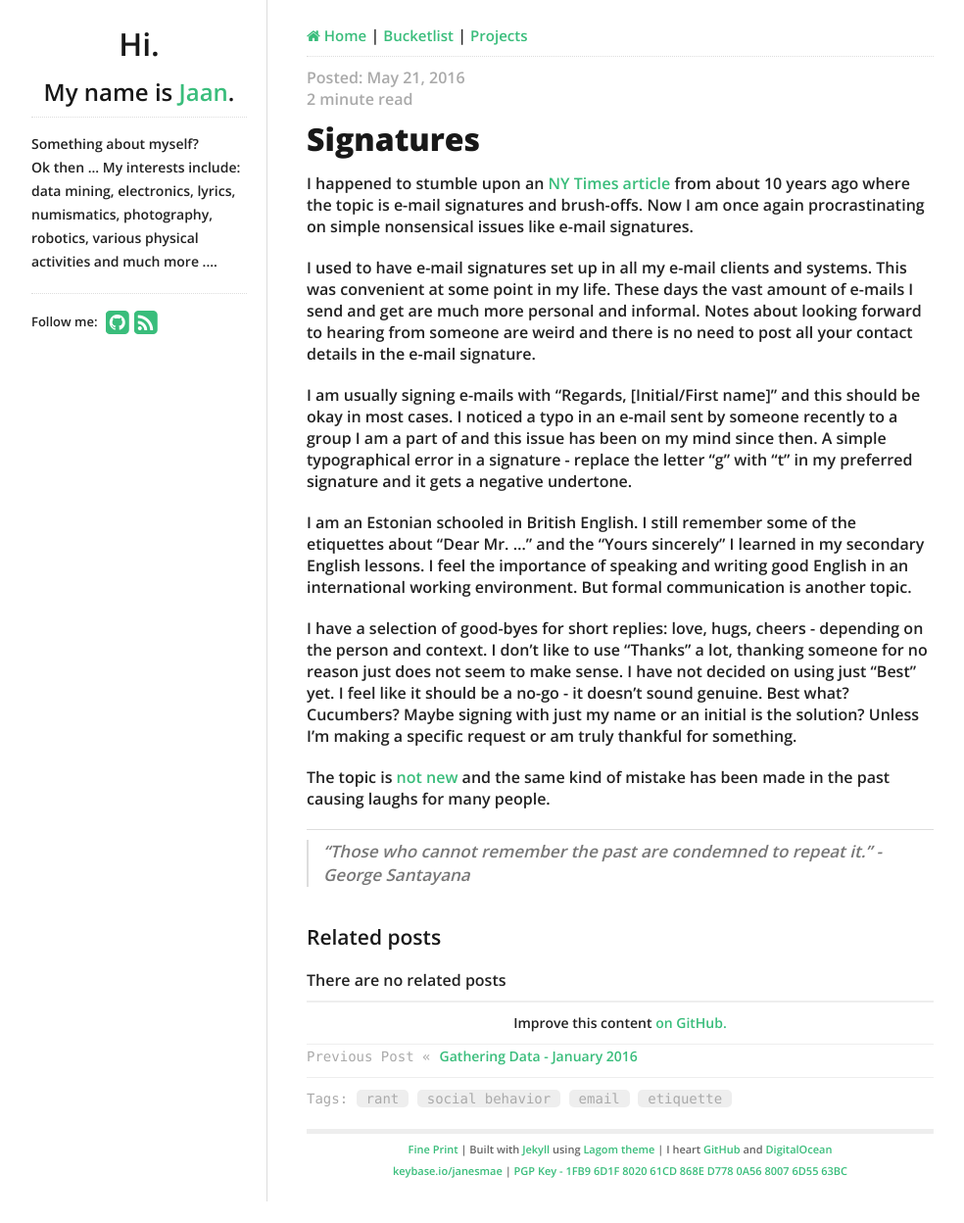
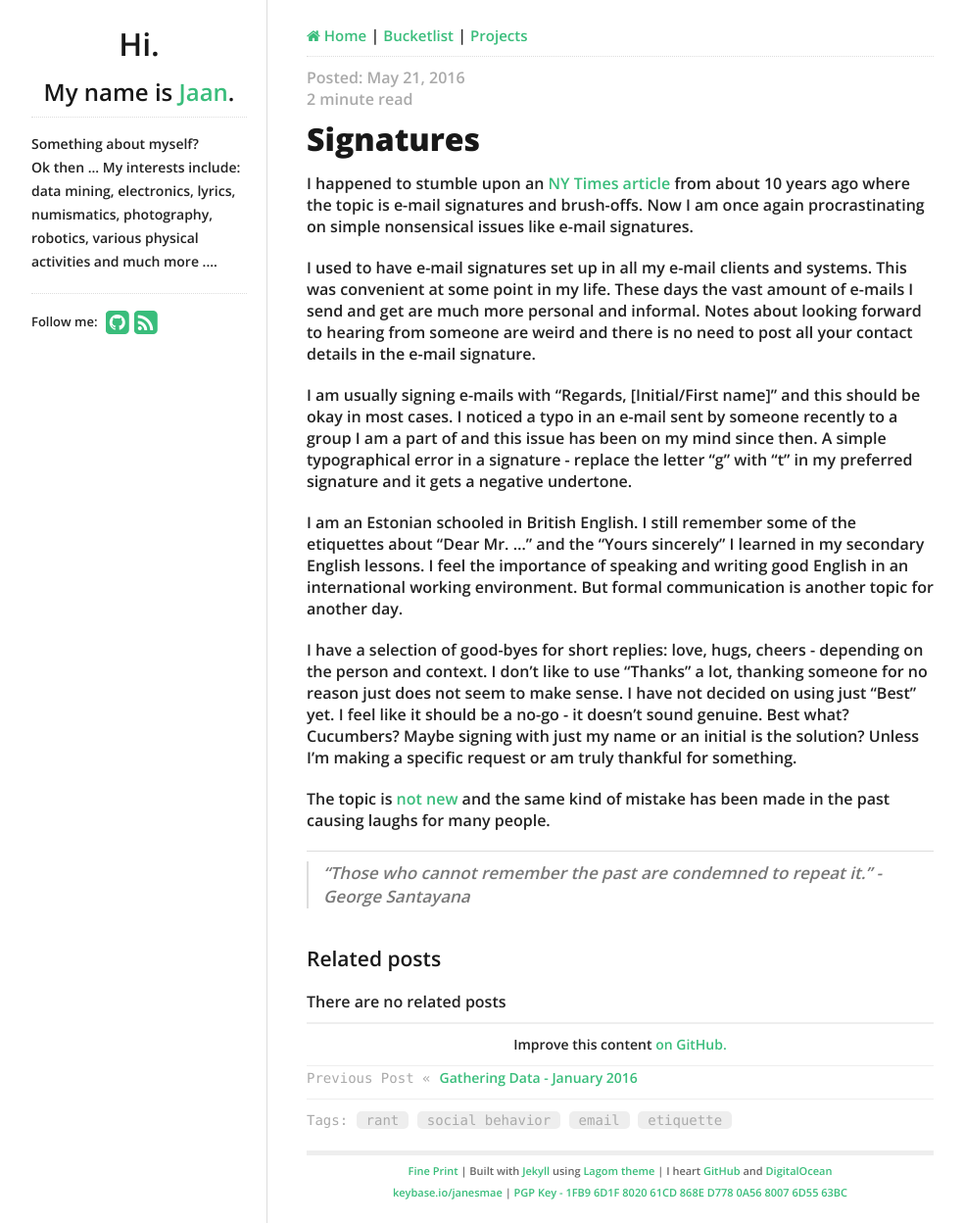
Before and after one commit to janesmae/ye_olde_janesmae.github.io, a Jekyll site: the page built from _posts/2016-05-21-signatures.md, in a window 1280 px wide. Shown: the whole page at 98% size, without its empty margins (138-1122 px from the left). Built offline with Jekyll 4.4.1, drawn with Linux system fonts in a browser that asks for light colours; nearby versions of some CDN libraries; before the commit the page ends 1226 px from its top, so only the background shows below that.

Commit message:
fixing a saying

```diff
--- a/_posts/2016-05-21-signatures.md
+++ b/_posts/2016-05-21-signatures.md
@@ -17,7 +17,7 @@ I used to have e-mail signatures set up in all my e-mail clients and systems. Th
 
 I am usually signing e-mails with "Regards, [Initial/First name]" and this should be okay in most cases. I noticed a typo in an e-mail sent by someone recently to a group I am a part of and this issue has been on my mind since then. A simple typographical error in a signature - replace the letter "g" with "t" in my preferred signature and it gets a negative undertone.
 
-I am an Estonian schooled in British English. I still remember some of the etiquettes about "Dear Mr. ..." and the "Yours sincerely" I learned in my secondary English lessons. I feel the importance of speaking and writing good English in an international working environment.  But formal  communication is another topic.
+I am an Estonian schooled in British English. I still remember some of the etiquettes about "Dear Mr. ..." and the "Yours sincerely" I learned in my secondary English lessons. I feel the importance of speaking and writing good English in an international working environment.  But formal  communication is another topic for another day.
 
 I have a selection of good-byes for short replies: love, hugs, cheers - depending on the person and context. I don't like to use "Thanks" a lot, thanking someone for no reason just does not seem to make sense. I have not decided on using just "Best" yet. I feel like it should be a no-go - it doesn't sound genuine. Best what? Cucumbers? Maybe signing with just my name or an initial is the solution? Unless I'm making a specific request or am truly thankful for something.
 
```
